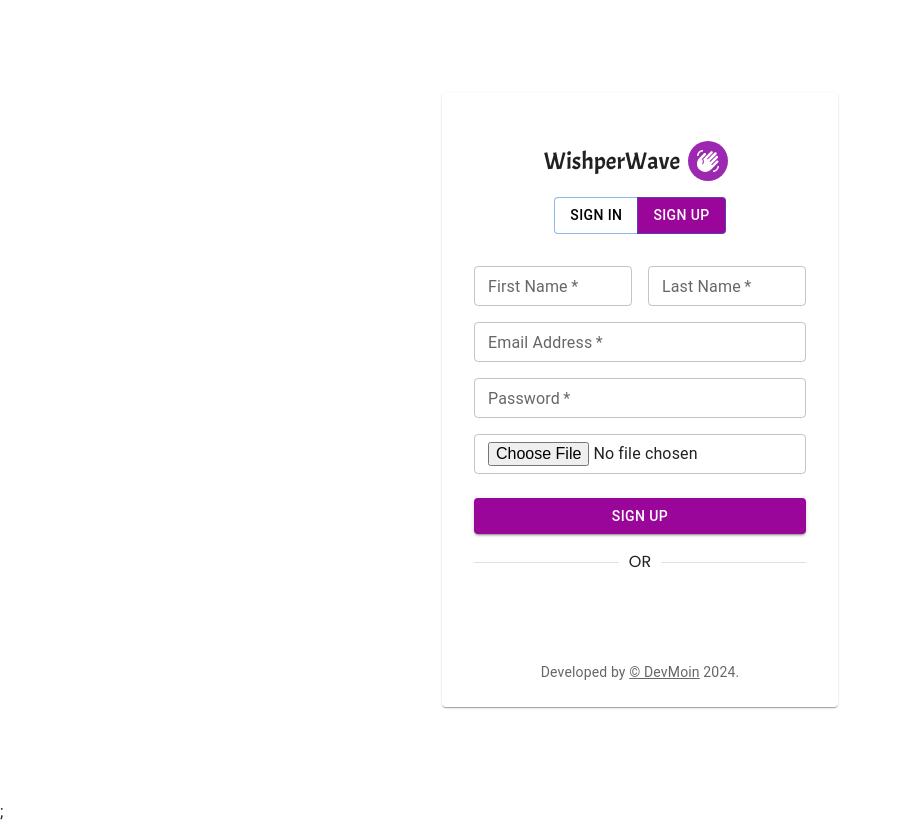
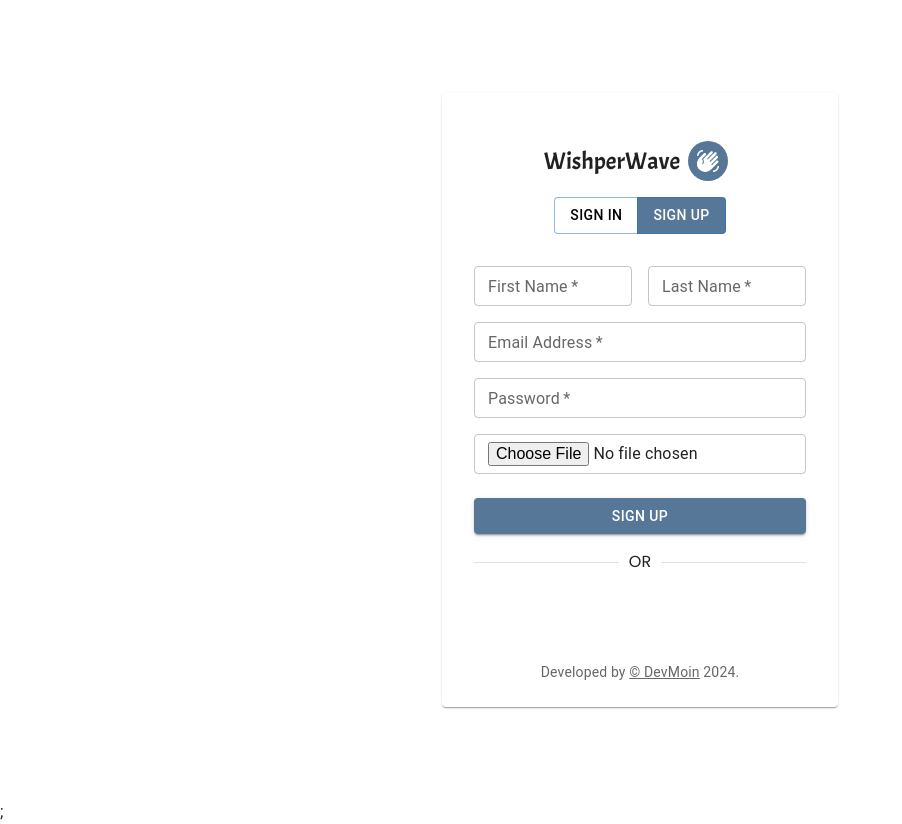
Before and after one commit to Moin3/wishper-wave-frontend, a React (Vite) app: page /signup in a window 1280 px wide. Shown: the whole page, without its empty margins (0-902 px from the left). Built offline with nearby package versions, Linux system fonts and the light colour scheme.

Commit message:
change color scheme

```diff
--- a/src/components/chat/Footer.jsx
+++ b/src/components/chat/Footer.jsx
@@ -13,14 +13,14 @@ import Spinner from '../reusable/Spinner';
 
 const Container = styled(Box)`
     height: 55px;
-    background: #ededed;
+    background: #ebf3fa;
     width: 100%;
     display: flex;
     align-items: center;
     padding: 0 15px;
     &  > * {
         margin: 5px;
-        color: #919191;
+        color: #5d809c;
     }
 `;
 
@@ -37,8 +37,6 @@ const InputField = styled(InputBase)`
     font-size: 14px;
     height: 20px;
     width: 100%;
-
-    /* Add this CSS to remove default border and outline */
     border: none;
     outline: none;
 `;
--- a/src/components/reusable/AuthPageBtn.jsx
+++ b/src/components/reusable/AuthPageBtn.jsx
@@ -28,8 +28,8 @@ export default function GroupSizesColors() {
           <Link key={path} to={path}>
             <Button
               sx={{
-                '&:hover': { backgroundColor: location.pathname === path ? '#990699' : 'inherit' },
-                backgroundColor: location.pathname === path ? '#990699' : 'inherit',
+                '&:hover': { backgroundColor: location.pathname === path ? '#577799' : 'inherit' },
+                backgroundColor: location.pathname === path ? '#577799' : 'inherit',
                 color: location.pathname === path ? '#ffffff' : 'black'
               }}
             >
--- a/src/components/reusable/CustomBtn.jsx
+++ b/src/components/reusable/CustomBtn.jsx
@@ -10,9 +10,9 @@ const CustomBtn = ({label,isLoading}) => {
         sx={{
           mt: 3,
           mb: 2 ,
-          backgroundColor: '#990699',
+          backgroundColor: '#577799',
           '&:focus': { outline: 'none' },
-          '&:hover':{backgroundColor: '#b21eb2'}
+          '&:hover':{backgroundColor: '#577485'}
         }}
     >
         {isLoading ? "Loading..." : label}
--- a/src/components/reusable/WebLogo.jsx
+++ b/src/components/reusable/WebLogo.jsx
@@ -11,7 +11,7 @@ const WebLogo = () => {
         <Typography component="h1" variant="h5" sx={{fontFamily:'Acme'}}>
             WishperWave
         </Typography>
-        <Avatar sx={{ m: 1, bgcolor: 'secondary.main' }}>
+        <Avatar sx={{ m: 1, bgcolor: '#577799' }}>
             <WavingHandIcon />
         </Avatar>
     </Box>
```
